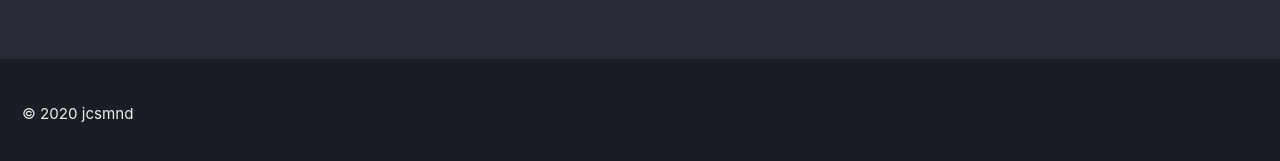
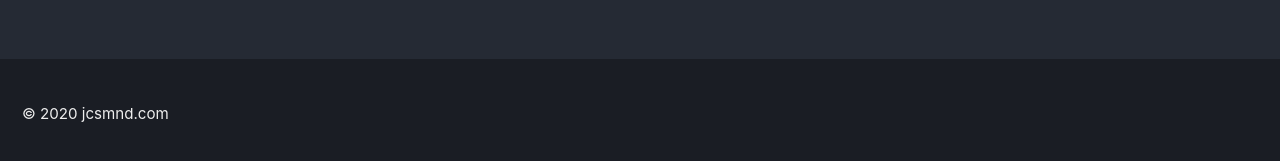
Before and after one commit to jcsmnd/jcsmnd.github.io_inactive, a Jekyll site: the page built from index.html, in a window 1280 px wide and 900 px high, scrolled down 178 px. Shown: the part 730-891 px from the top of the window. Built offline with Jekyll 4.4.1, drawn with Linux system fonts in a browser that asks for light colours; cached includes are drawn as plain includes; nearby versions of some CDN libraries; the list of posts is cut into pages by our own code.

Commit message:
copyright modify

```diff
--- a/_includes/footer.html
+++ b/_includes/footer.html
@@ -17,5 +17,5 @@
   </ul>
 </div>
 -->
-<div class="page__footer-copyright">&copy; {{ site.time | date: '%Y' }} {{ site.name | default: "jcsmnd.github.io" }}</div>
+<div class="page__footer-copyright">&copy; {{ site.time | date: '%Y' }} jcsmnd.com </div>
 <!-- <div class="page__footer-copyright">&copy; {{ site.time | date: '%Y' }} {{ site.name | default: site.title }}</div> -->
```
